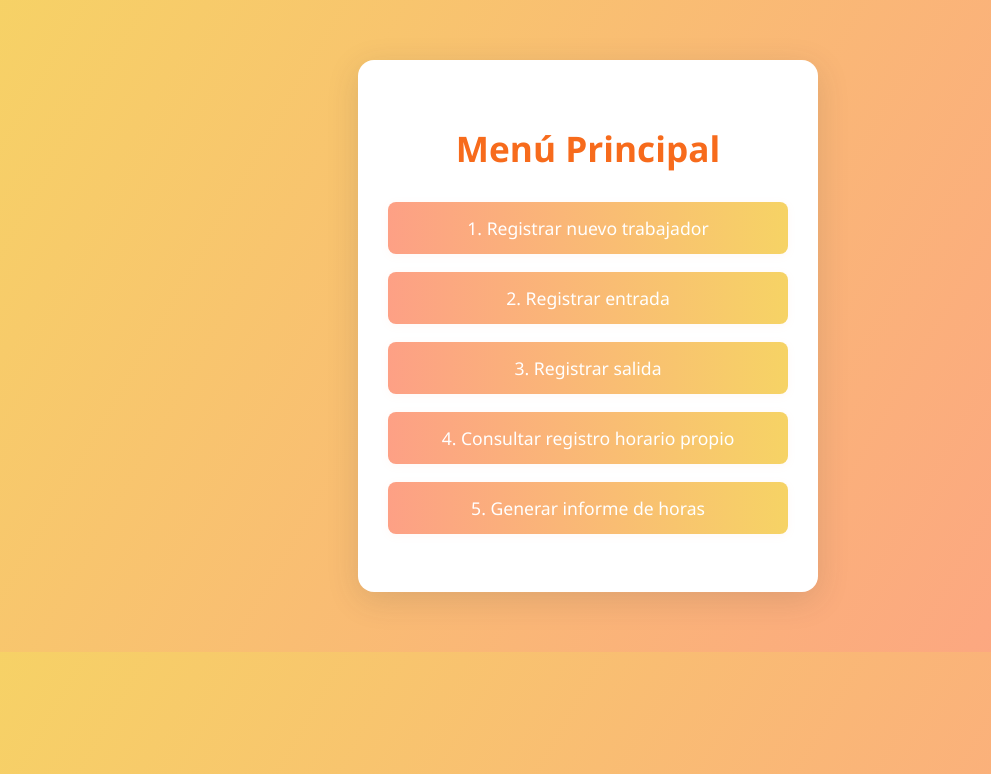
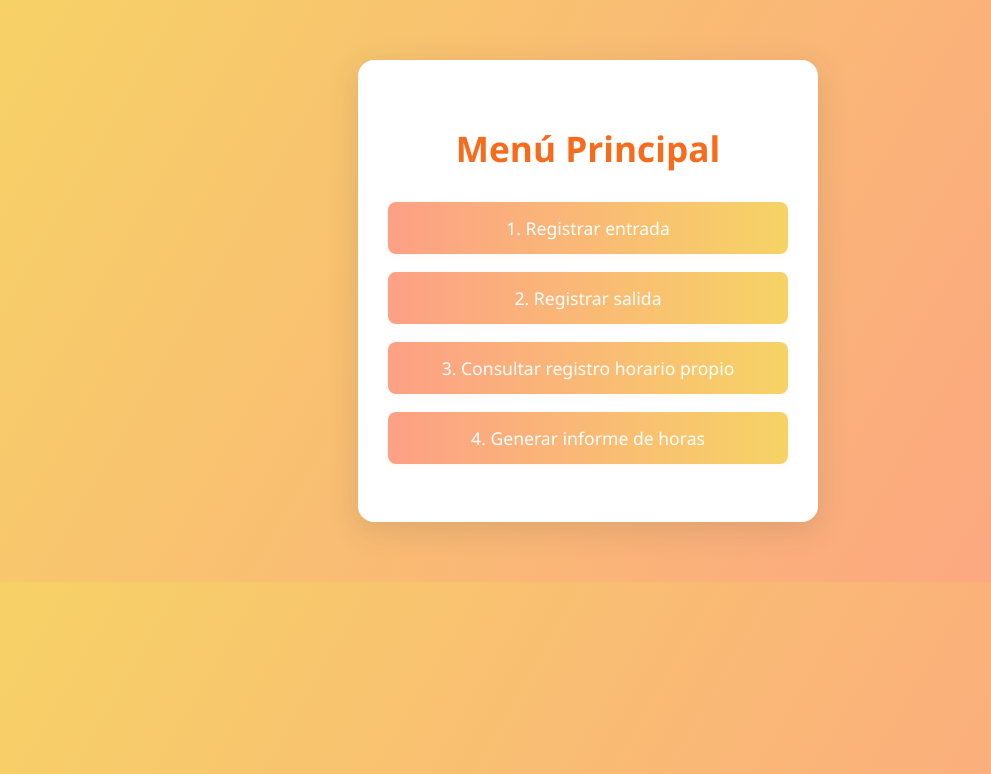
Before and after one commit to Gutts220/BackPOO, a Flask app: page / in a window 1280 px wide. Shown: the top 774 px of the page, without its empty margins (52-1043 px from the left). Run offline with Flask 3, Linux system fonts and the light colour scheme.

Commit message:
Cambiado

```diff
--- a/Templates/index.html
+++ b/Templates/index.html
@@ -10,11 +10,11 @@
     <div class="menu-container">
         <h1>Menú Principal</h1>
         <ul class="menu-list">
-            <li><a href="/nuevo_trabajador">1. Registrar nuevo trabajador</a></li>
-            <li><a href="/registro_entrada">2. Registrar entrada</a></li>
-            <li><a href="/registro_salida">3. Registrar salida</a></li>
-            <li><a href="/Informe_propio">4. Consultar registro horario propio </a></li>
-            <li><a href="/formulario_validacion">5. Generar informe de horas</a></li>
+            <!-- <li><a href="/nuevo_trabajador">1. Registrar nuevo trabajador</a></li> -->
+            <li><a href="/registro_entrada">1. Registrar entrada</a></li>
+            <li><a href="/registro_salida">2. Registrar salida</a></li>
+            <li><a href="/Informe_propio">3. Consultar registro horario propio </a></li>
+            <li><a href="/formulario_validacion">4. Generar informe de horas</a></li>
         </ul>
     </div>
 </body>
```
